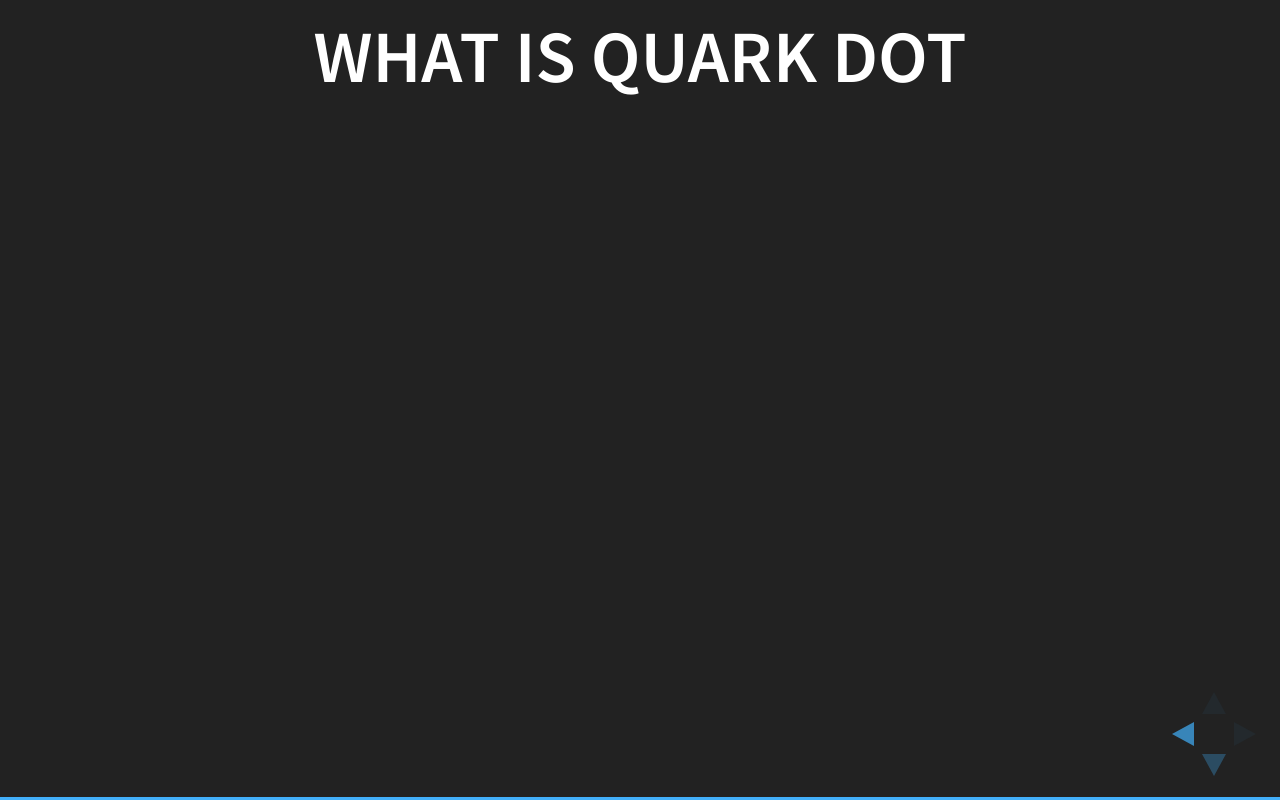
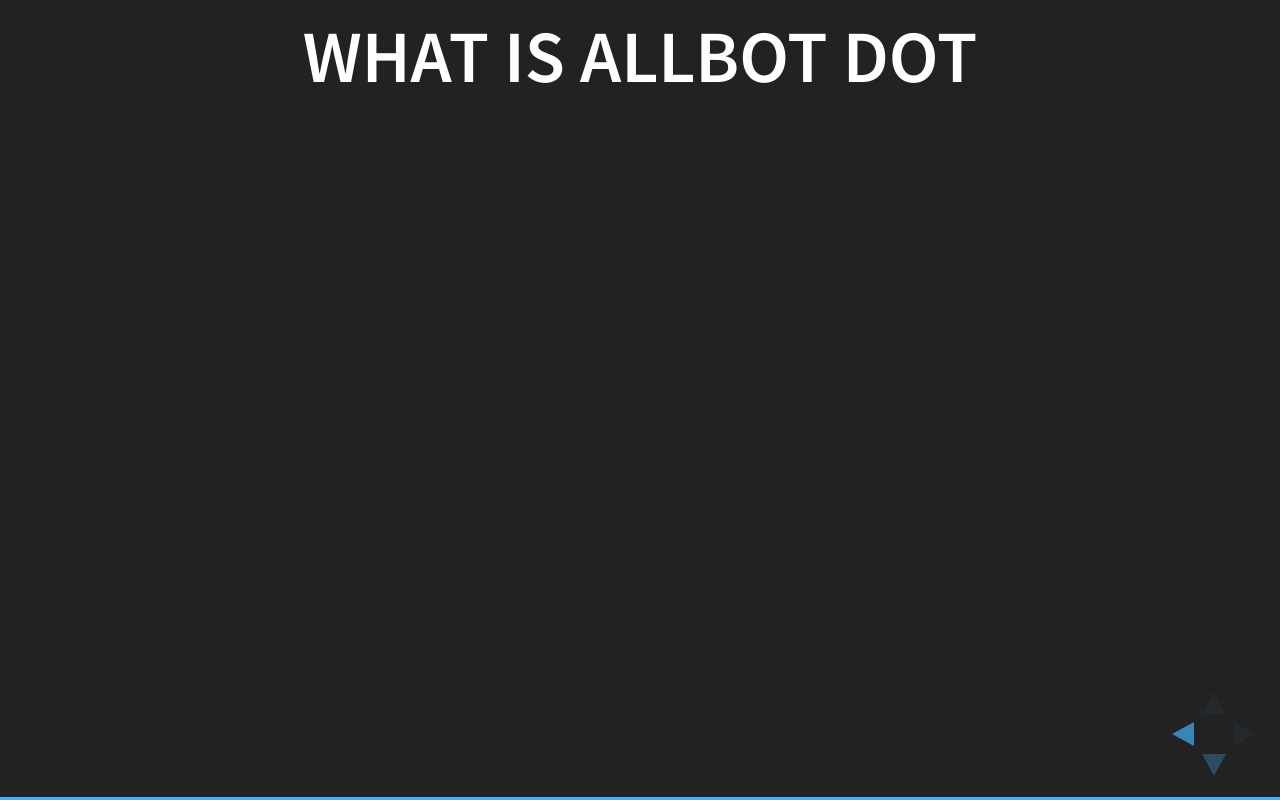
Before and after one commit to allbot/dot, a website: page index.html in a window 1280 px wide. Both pictures are taken after a click on the button 1251 px from the left and 734 px from the top of the page. Drawn offline with Linux system fonts and the light colour scheme.

Commit message:
Allbot Dot - A Quarkonium Terminal

```diff
--- a/index.html
+++ b/index.html
@@ -5,7 +5,7 @@
 		<link type="image/x-icon" rel="shortcut icon" href="./public/favicon.ico" />
 		<meta name="viewport" content="width=device-width, initial-scale=1.0, maximum-scale=1.0, user-scalable=no">
 
-		<title>Quark DOT</title>
+		<title>Allbot DOT - A Quarkonium Terminal</title>
 
 		<link rel="stylesheet" href="css/reveal.css">
 		<link rel="stylesheet" href="css/theme/black.css">
@@ -26,7 +26,7 @@
 		<div class="reveal">
 			<div class="slides">
 				<section>
-					<h1>Quark DOT</h1>
+					<h1>Allbot DOT</h1>
 					<h4>KRAKENᵅ Release</h4>
 					<p><img src="./public/img/kraken.png" height="188" alt="Kraken"/></p>
 					<p>
@@ -35,9 +35,9 @@
 				</section>
 
 				<section>
-					<h2>What Is Quark DOT</h2>
+					<h2>What Is Allbot DOT</h2>
 					<section>
-						<p class="fragment fade-right">A <span class="fragment highlight-red">Production Controller</span></p><p class="fragment fade-left">by</p>
+						<p class="fragment fade-right">An <span class="fragment highlight-red">Omni Terminal</span></p><p class="fragment fade-left">by</p>
 						<p class="fragment fade-up"><img src="public/img/allbot.png" height="188" alt="Allbot"/> &nbsp; <img src="public/img/quarkonium.png" height="188" alt="Quarkonium"/></p>
 					</section>
 				</section>
```
